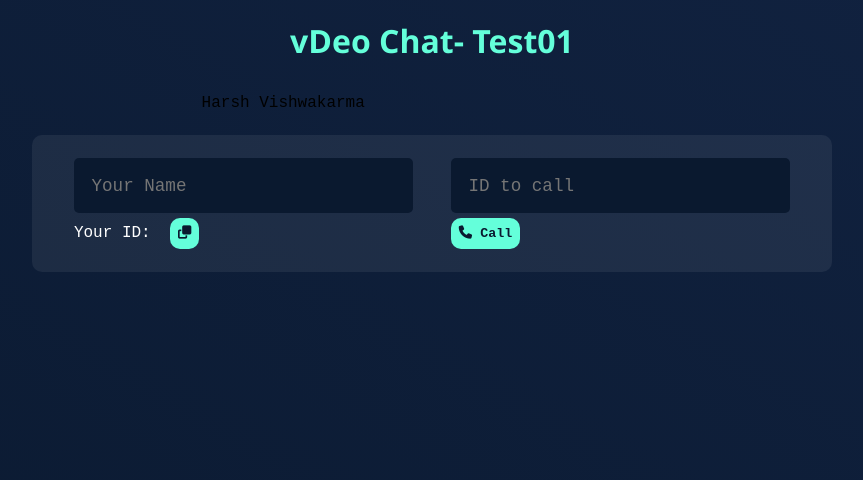
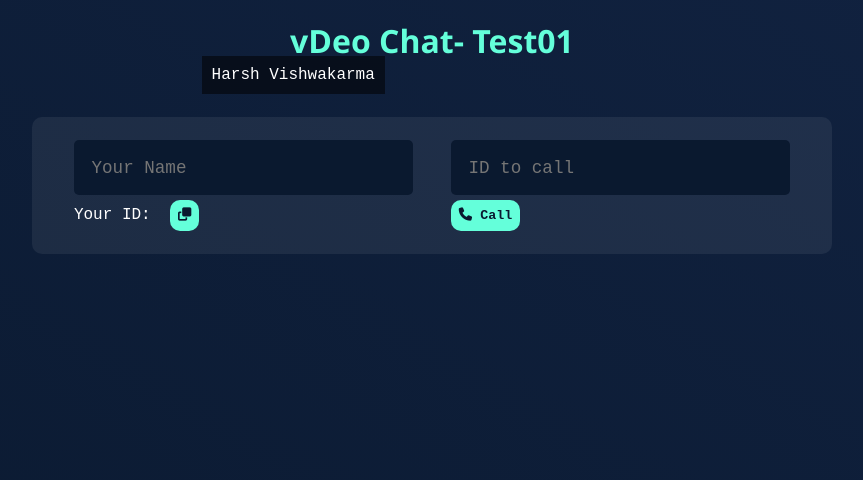
Before and after one commit to meinhoonharsh/VideoChat, a React (Create React App) app in the folder client/: page / in a window 1280 px wide. Shown: the top 480 px of the page, without its empty margins (208-1071 px from the left). Built offline with nearby package versions, Linux system fonts and the light colour scheme; no server answers.

Commit message:
Styled User's name Span

```diff
--- a/client/src/App.scss
+++ b/client/src/App.scss
@@ -5,7 +5,7 @@
   margin: 0;
   padding: 0;
   /* font-size: 16px; */
-  font-family:'Courier New', Courier, monospace ;
+  font-family: "Courier New", Courier, monospace;
   box-sizing: border-box;
 }
 
@@ -43,12 +43,23 @@ body {
     .video-container {
       display: flex;
       justify-content: space-around;
-      flex-wrap:wrap;
-      gap:10px;
+      flex-wrap: wrap;
+      gap: 10px;
       .video {
         width: 40%;
 
         transition: 1s ease;
+
+        position: relative;
+        .nameholder {
+          padding: 10px;
+          position: absolute;
+          bottom: 0;
+          left: 0;
+          background: #0008;
+          color: #fff;
+          z-index: 2;
+        }
         video {
           animation: fadeIn 1s ease;
           width: 100%;
@@ -66,10 +77,9 @@ body {
       display: flex;
       justify-content: space-around;
       & > div {
-        color:#fff;
+        color: #fff;
 
         width: 45%;
-
       }
       input {
         width: 100%;
@@ -97,19 +107,18 @@ body {
   }
 }
 
-.button{
+.button {
   background: var(--Green);
   color: var(--Navy);
-    font-weight:800;
+  font-weight: 800;
   padding: 0.6em;
-    border:none;
-    outline:none;
+  border: none;
+  outline: none;
   border-radius: 10px;
   cursor: pointer;
 }
 
 @media screen and (max-width: 768px) {
-
   .video {
     width: 95% !important;
   }
```
Lines whose indentation alone changed are shown as unchanged.
